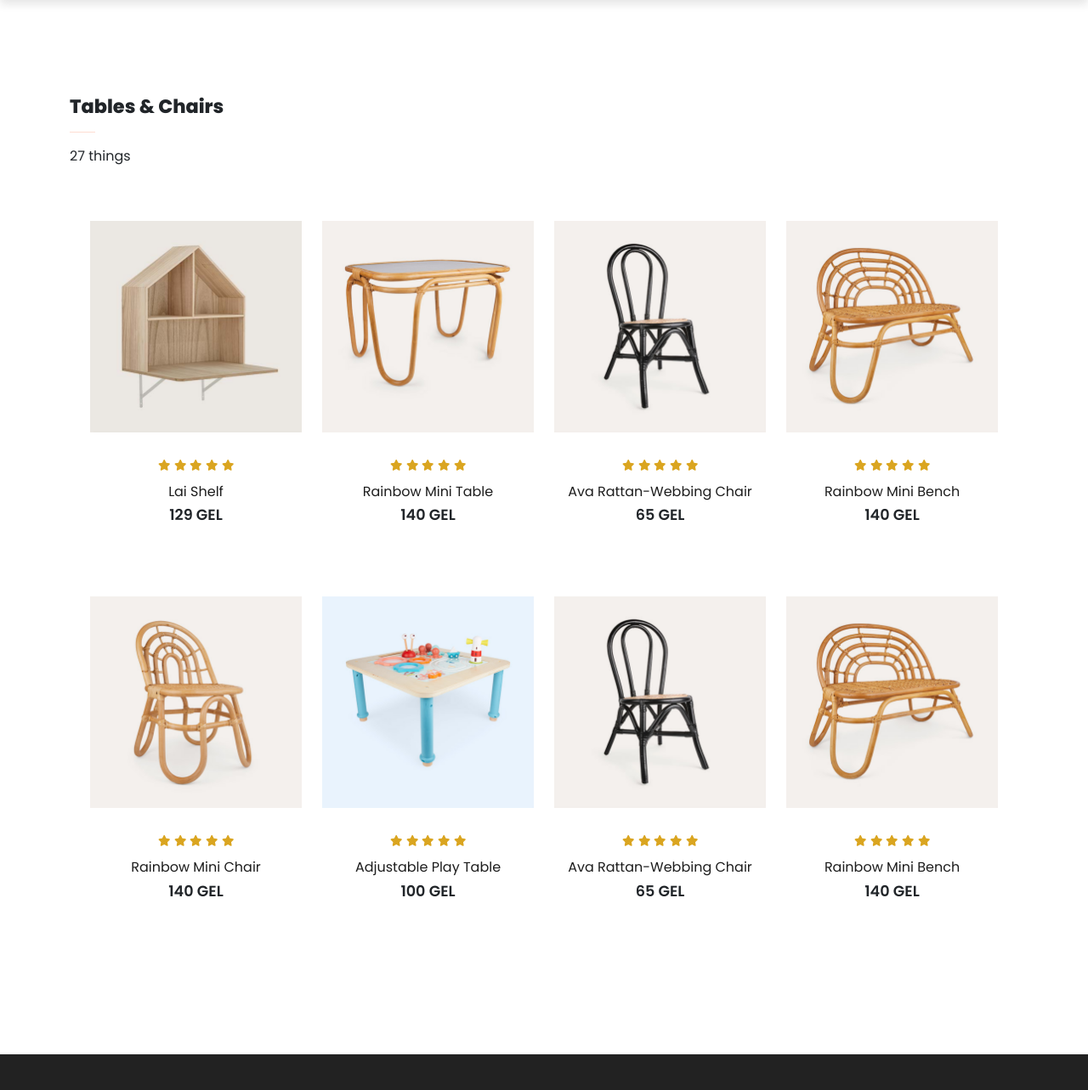
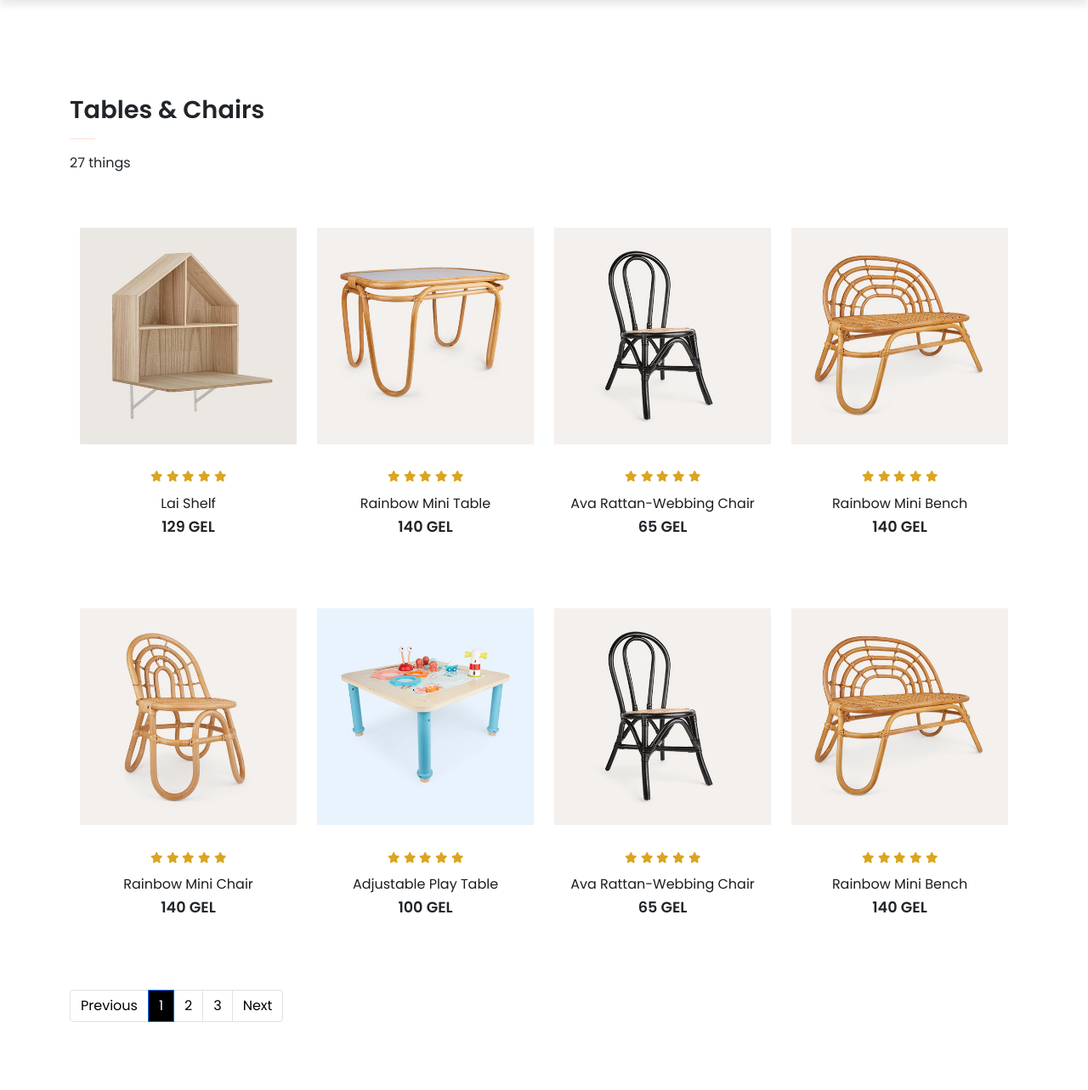
Before and after one commit to e00xff/markup-ecommerce, a plain HTML site: page shop.html in a window 1280 px wide. Shown: the part 80-1363 px from the top of the page at 85% size. Drawn offline with nearby package versions, Linux system fonts and the light colour scheme.

Commit message:
products

```diff
--- a/shop.html
+++ b/shop.html
@@ -7,6 +7,27 @@
     <link rel="stylesheet" href="https://cdn.jsdelivr.net/npm/bootstrap@5.1.3/dist/css/bootstrap.min.css" integrity="sha384-1BmE4kWBq78iYhFldvKuhfTAU6auU8tT94WrHftjDbrCEXSU1oBoqyl2QvZ6jIW3" crossorigin="anonymous">
     <link rel="stylesheet" href="https://cdnjs.cloudflare.com/ajax/libs/font-awesome/6.1.1/css/all.min.css">
     <link rel="stylesheet" href="dist/css/styles.css">
+    <style>
+        .product img {
+            width: 100%;
+            height: auto;
+            box-sizing: border-box;
+            object-fit: cover;
+        }
+
+        #featured > div:nth-child(n) > nav > ul > li.page-item.active > a {
+            background-color: #000;
+        }
+
+        #featured > div:nth-child(n) > nav > ul > li.page-item.active > a:hover {
+            background-color: coral;
+            color: white;
+        }
+
+        .pagination a {
+            color: #000;
+        }
+    </style>
 </head>
 <body>
 
@@ -25,7 +46,7 @@
                     <a class="nav-link" href="index.html">Home</a>
                 </li>
                 <li class="nav-item">
-                    <a class="nav-link" href="shop.html">Shop</a>
+                    <a class="nav-link active" href="shop.html">Shop</a>
                 </li>
                 <li class="nav-item">
                     <a class="nav-link" href="blog.html">Blog</a>
@@ -53,12 +74,16 @@
 
 <!-- Products -->
 <section id="featured" class="my-5 py-5">
+
     <div class="container mt-5 py-5">
-        <h3>Tables & Chairs</h3>
+        <h2 class="font-weight-bold">Tables & Chairs</h2>
         <hr>
         <p>27 things</p>
     </div>
-    <div class="row mx-auto container">
+
+    <div class="container">
+
+        <div class="row mx-auto">
             <div class="product text-center col-lg-3 col-md-4 col-12">
                 <img src="dist/img/products/prod-1.jpeg" class="img-fluid mb-3" alt="">
                 <div class="star">
@@ -111,7 +136,6 @@
                 <h4 class="p-price">140 GEL</h4>
                 <button class="buy-btn">Buy Now</button>
             </div>
-
             <div class="product text-center col-lg-3 col-md-4 col-12">
                 <img src="dist/img/products/prod-5.jpeg" class="img-fluid mb-3" alt="">
                 <div class="star">
@@ -164,6 +188,18 @@
                 <h4 class="p-price">140 GEL</h4>
                 <button class="buy-btn">Buy Now</button>
             </div>
+        </div>
+
+        <nav aria-label="Page navigation example">
+            <ul class="pagination">
+                <li class="page-item"><a class="page-link" href="#">Previous</a></li>
+                <li class="page-item active"><a class="page-link" href="#">1</a></li>
+                <li class="page-item"><a class="page-link" href="#">2</a></li>
+                <li class="page-item"><a class="page-link" href="#">3</a></li>
+                <li class="page-item"><a class="page-link" href="#">Next</a></li>
+            </ul>
+        </nav>
+
     </div>
 </section>
 
```
Also changed, not shown: index.html (+1 -1 lines). Lines whose indentation alone changed are shown as unchanged.
